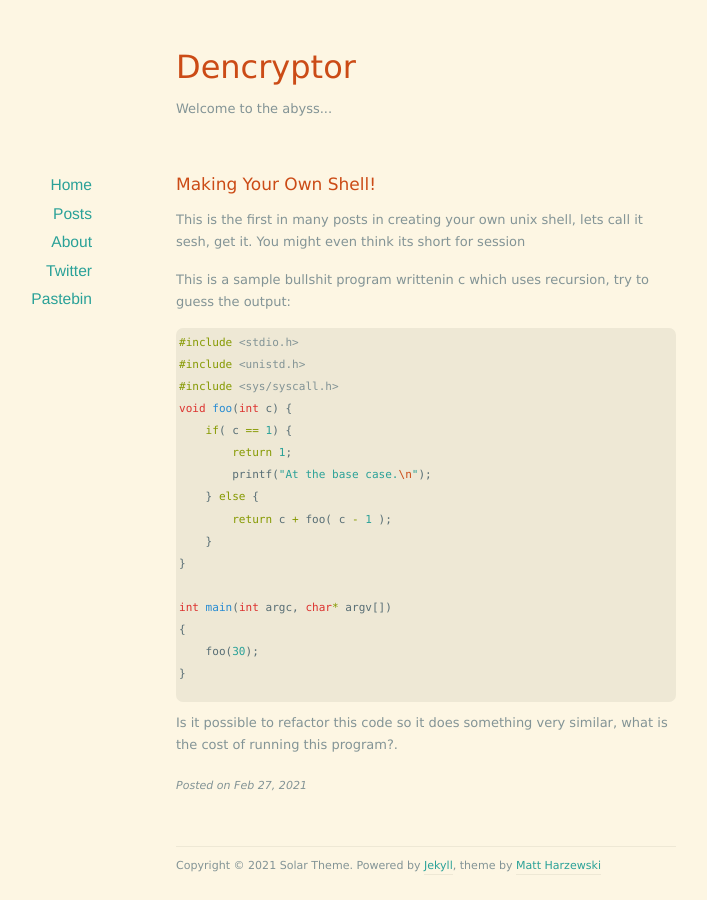
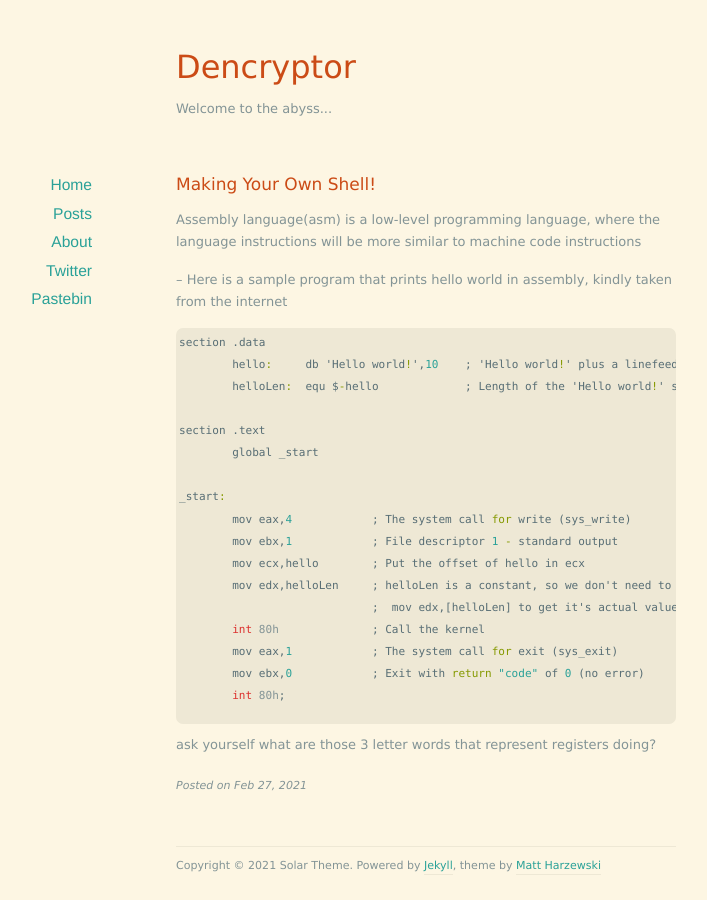
Before and after one commit to Wandeyru/wandeyru.github.io, a Jekyll site: the page built from _posts/2021-02-27-making-your-own-shell.markdown, in a window 1280 px wide. Shown: the whole page, without its empty margins (214-921 px from the left). Built offline with Jekyll 4.4.1, drawn with Linux system fonts in a browser that asks for light colours; nearby versions of some CDN libraries.

Commit message:
working on it

```diff
--- a/_posts/2021-02-27-making-your-own-shell.markdown
+++ b/_posts/2021-02-27-making-your-own-shell.markdown
@@ -5,27 +5,28 @@ date:   2021-02-27 12:22:45
 categories: unix programming
 ---
 
-This is the first in many posts in creating your own unix shell, lets call it sesh, get it. You might even think its short for session
+Assembly language(asm) is a low-level programming language, where the language instructions will be more similar to machine code instructions
 
-This is a sample bullshit program writtenin c which uses recursion, try to guess the output:
+-- Here is a sample program that prints hello world in assembly, kindly taken from the internet
 
-{% highlight c %}
-#include <stdio.h>
-#include <unistd.h>
-#include <sys/syscall.h>
-void foo(int c) {
-    if( c == 1) {
-        return 1;
-        printf("At the base case.\n");
-    } else {
-        return c + foo( c - 1 );
-    }
-}
+{% highlight cpp %}
+section .data
+	hello:     db 'Hello world!',10    ; 'Hello world!' plus a linefeed character
+	helloLen:  equ $-hello             ; Length of the 'Hello world!' string
 
-int main(int argc, char* argv[])
-{
-    foo(30);
-}
+section .text
+	global _start
+
+_start:
+	mov eax,4            ; The system call for write (sys_write)
+	mov ebx,1            ; File descriptor 1 - standard output
+	mov ecx,hello        ; Put the offset of hello in ecx
+	mov edx,helloLen     ; helloLen is a constant, so we don't need to say
+	                     ;  mov edx,[helloLen] to get it's actual value
+	int 80h              ; Call the kernel
+	mov eax,1            ; The system call for exit (sys_exit)
+	mov ebx,0            ; Exit with return "code" of 0 (no error)
+	int 80h;
 {% endhighlight %}
 
-Is it possible to refactor this code so it does something very similar, what is the cost of running this program?.
+ask yourself what are those 3 letter words that represent registers doing?
```
Also changed, not shown: _posts/2021-02-28-assembly-tutorial.markdown (added).
